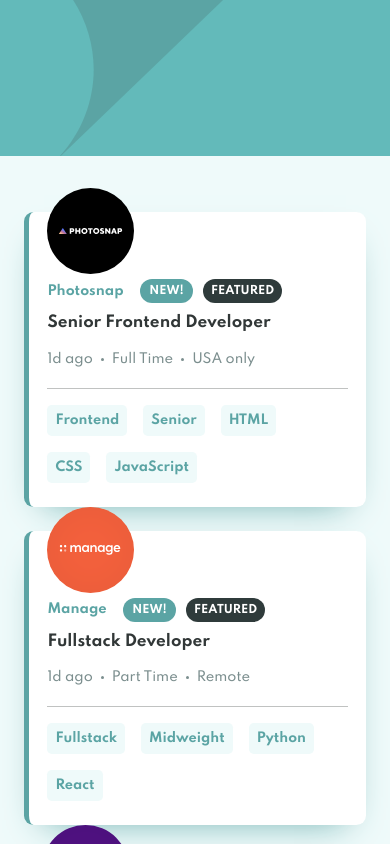
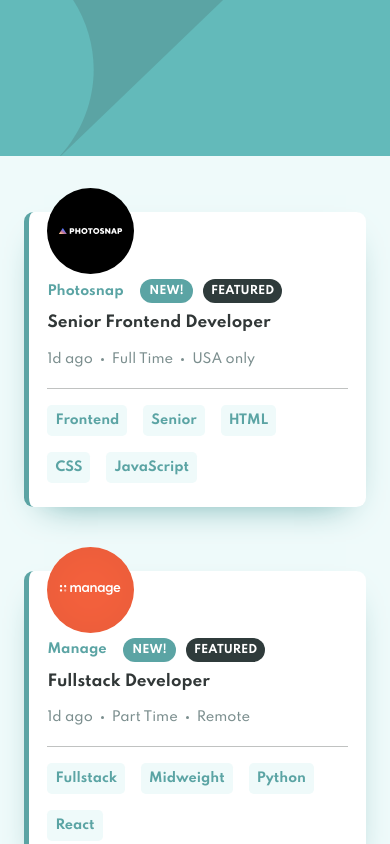
Before and after one commit to joshysmart/static-job-listings, a React (Create React App) app: page / in a window 390 px wide. Shown: the top 844 px of the page. Built offline with nearby package versions, Linux system fonts and the light colour scheme.

Commit message:
improved responsiveness

```diff
--- a/src/App.css
+++ b/src/App.css
@@ -52,13 +52,14 @@
 
  @media only screen and (min-width: 375px) {
   .listings {
-   grid-gap: 1.5rem;
+   grid-gap: 4rem;
   }
  }
 
  @media only screen and (min-width: 768px) {
   .listings {
    padding: 4.5rem 5rem;
+   grid-gap: 1.5rem;
   }
  }
 
```
